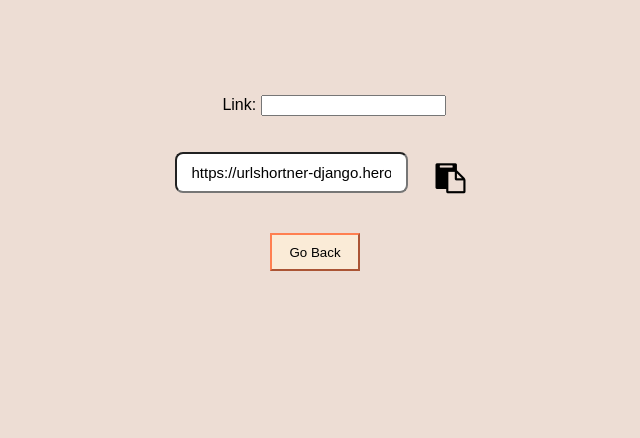
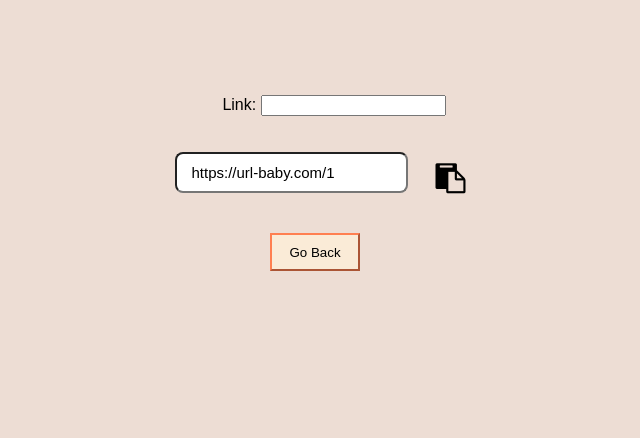
Before and after one commit to rohansaini886/url-baby, a Django app: template shortner/templates/final.html in a window 1280 px wide. Shown: the part 197-635 px from the top of the page, without its empty margins (306-946 px from the left). Run offline with Django 4.2, Linux system fonts and the light colour scheme; the template is opened without the code that fills it: values that come from a table or form of the project are taken from there, most other values are stand-ins (such as "Sample title", 1, 10 or a date in 2020).

Commit message:
Update final.html

```diff
--- a/shortner/templates/final.html
+++ b/shortner/templates/final.html
@@ -210,7 +210,7 @@
   {{ form.as_p }}
 
 <div class="op-link">
-  <input id='url' value="https://urlshortner-django.herokuapp.com/{{ uid }}" class="form-control" readonly></input>
+  <input id='url' value="https://url-baby.com/{{ uid }}" class="form-control" readonly></input>
 
 <div class="tooltip">
  <div onclick="myFunction()" onmouseout="outFunc()"><span class="tooltiptext" id="myTooltip">Copy to clipboard</span>
```
